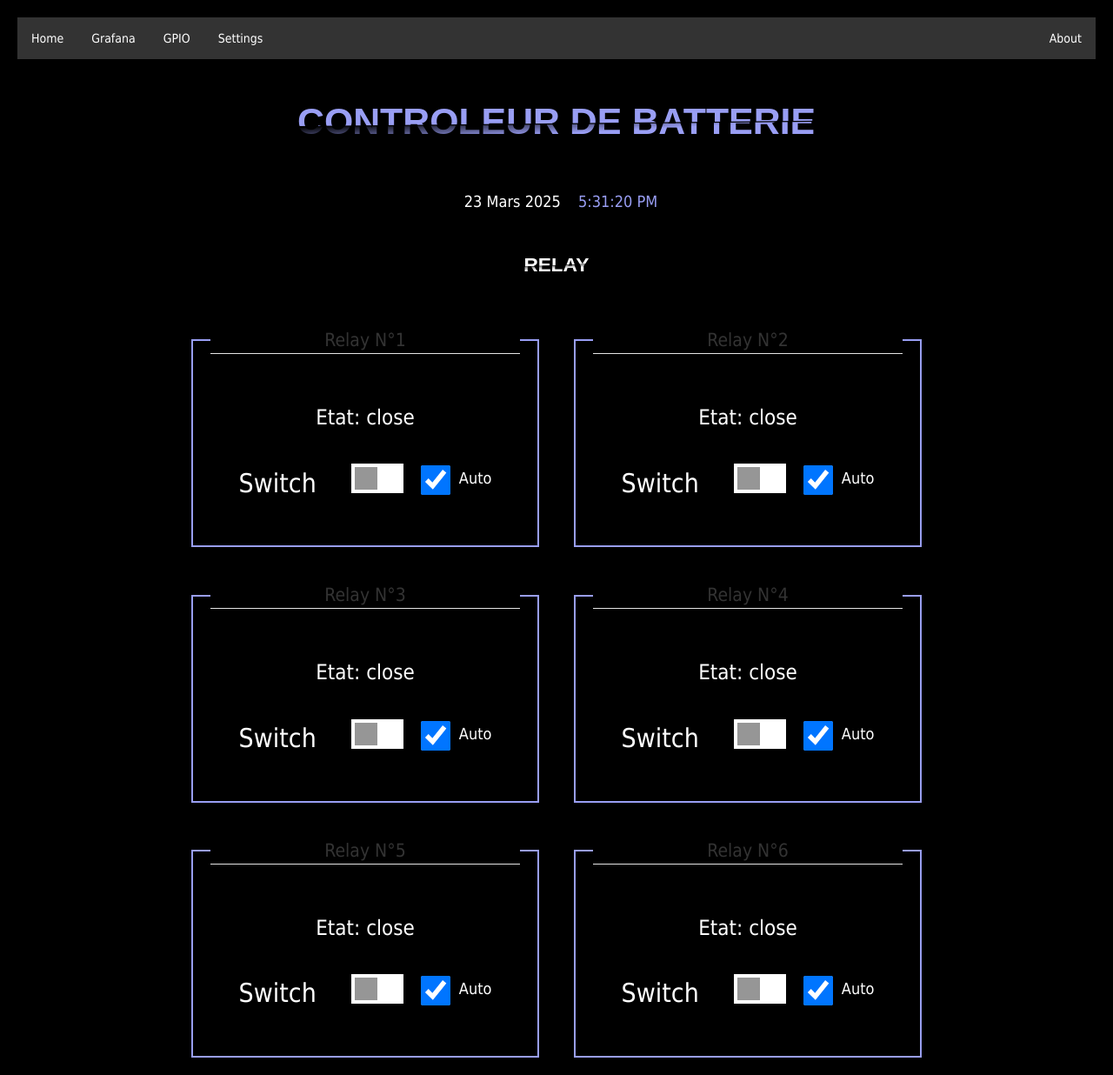
After one commit to Inertie78/voltage_regulator, a Python web app: template flask/templates/relay.html in a window 1280 px wide. The commit adds this page. Shown: the whole page at 87% size. Run offline with Jinja, Linux system fonts and the light colour scheme; the template is opened without the code that fills it, so the values that code supplies are empty; some libraries are stand-ins or nearby versions.

Commit message:
update srcipt and html switch

```diff
--- a/flask/static/script_raspio.js
+++ b/flask/static/script_relay.js
@@ -6,9 +6,21 @@ document.addEventListener("DOMContentLoaded", () => {
 
   // Function to handle input changes
   function handleInputChange(event) {
-    console.log(`Input changed: ${event.target.name} = ${event.target.checked}`);
+    const name = event.target.name;
+    const checked = event.target.checked;
+    const etat_switch = document.querySelectorAll('h3');
+    for (let i = 0; i < etat_switch.length; i++) {
+      let mainString = etat_switch[i].id
+      if (mainString.includes(name)) {
+        if(checked === true){
+          etat_switch[i].textContent = 'Etat open'
+        }else{
+          etat_switch[i].textContent = 'Etat close'
+        }
+      }
+    }
     const jsonObject = {};
-    jsonObject[event.target.name] = event.target.checked
+    jsonObject[name] = checked
     $.getJSON('/flask/relaySwitch', {
       result:JSON.stringify(jsonObject)
     }, function(data, status, xhr) {
--- a/flask/static/style.css
+++ b/flask/static/style.css
@@ -197,6 +197,14 @@ div.centered table
   align-items: center;
 
 }
+h4{
+  margin-left: 10px;
+}
+
+.class_box{
+  width: 34px;
+  height: 34px;
+}
 
 iframe{
   width: 100%;
--- /dev/null
+++ b/flask/templates/relay.html
@@ -0,0 +1,120 @@
+{% extends "index.html" %}
+{% block content %}
+<script src="static/script_relay.js"></script>
+
+<div class="classTitre">
+  <section class="wrapper" style="margin: 10px;">
+    <div class="top">Relay</div>
+    <div class="bottom" aria-hidden="true">Relay</div>
+  </section>
+</div>
+
+<div class="table-container">
+  <table>
+      <tr>
+        <th scope="row">
+          <td>
+            <fieldset>
+              <legend>Relay N°1</legend>
+              <h3 id="etat_rs_01">Etat: close</h3>
+              <div class="configuInput" style="margin-bottom: 20px;" >
+                <h2>Switch</h2>
+                <label class="switch">
+                  <input type="checkbox" id="rs_01" name="rs_01">
+                  <span class="slider"></span>
+                </label>
+                <input type="checkbox" class="class_box" id="au_rs_01" name="au_rs_01" value="Bike" checked>
+                <h4 for="au_rs_01">Auto</h4>
+              </div>
+            </fieldset>
+          </td>
+        </th>
+        <td>
+          <fieldset>
+            <legend>Relay N°2</legend>
+            <h3 id="etat_rs_02">Etat: close</h3>
+            <div class="configuInput" style="margin-bottom: 20px;" >
+              <h2>Switch</h2>
+              <label class="switch">
+                <input type="checkbox" id="rs_02" name="rs_02">
+                <span class="slider"></span>
+              </label>
+              <input type="checkbox" class="class_box" id="au_rs_02" name="au_rs_02" checked>
+              <h4 for="au_rs_02">Auto</h4>
+            </div>
+          </fieldset>
+        </td>
+      </tr>
+      <tr>
+        <th scope="row">
+          <td>
+            <fieldset>
+              <legend>Relay N°3</legend>
+              <h3 id="etat_rs_03">Etat: close</h3>
+              <div class="configuInput" style="margin-bottom: 20px;" >
+                <h2>Switch</h2>
+                <label class="switch">
+                  <input type="checkbox" id="rs_03" name="rs_03">
+                  <span class="slider"></span>
+                </label>
+                <input type="checkbox" class="class_box" id="au_rs_03" name="au_rs_03" checked>
+                <h4 for="au_rs_03">Auto</h4>
+              </div>
+
+            </fieldset>
+          </td>
+        </th>
+        <td>
+          <fieldset>
+            <legend>Relay N°4</legend>
+            <h3 id="etat_rs_04">Etat: close</h3>
+            <div class="configuInput" style="margin-bottom: 20px;" >
+              <h2>Switch</h2>
+              <label class="switch">
+                <input type="checkbox" id="rs_04" name="rs_04">
+                <span class="slider"></span>
+              </label>
+              <input type="checkbox" class="class_box" id="au_rs_04" name="au_rs_04" checked>
+              <h4 for="au_rs_04">Auto</h4>
+            </div>
+          </fieldset>
+        </td>
+      </tr>
+      <tr>
+        <th scope="row">
+          <td>
+            <fieldset>
+              <legend>Relay N°5</legend>
+              <h3 id="etat_rs_05">Etat: close</h3>
+              <div class="configuInput" style="margin-bottom: 20px;" >
+                <h2>Switch</h2>
+                <label class="switch">
+                  <input type="checkbox" id="rs_05" name="rs_05">
+                  <span class="slider"></span>
+                </label>
+                <input type="checkbox" class="class_box" id="au_rs_05" name="au_rs_05" checked>
+                <h4 for="au_rs_05">Auto</h4>
+              </div>
+            </fieldset>
+          </td>
+        </th>
+        <td>
+          <fieldset>
+            <legend>Relay N°6</legend>
+            <h3 id="etat_rs_06">Etat: close</h3>
+            <div class="configuInput" style="margin-bottom: 20px;" >
+              <h2>Switch</h2>
+              <label class="switch">
+                <input type="checkbox"  id="rs_06" name="rs_06">
+                <span class="slider"></span>
+              </label>
+              <input type="checkbox" class="class_box" id="au_rs_06" name="au_rs_06" checked>
+              <h4 for="au_rs_06">Auto</h4>
+            </div>
+          </fieldset>
+        </td>
+      </tr>
+  </table>
+</div>
+
+{% endblock %}
--- a/script/relayState.json
+++ b/script/relayState.json
@@ -1 +1,2 @@
-{"rs_01":"false", "rs_02":"false", "rs_03":"false", "rs_04":"false"}
+{"rs_01":"false", "au_rs_01":"true", "rs_02":"false", "au_rs_02":"true", "rs_03":"false", "au_rs_03":"true",
+ "rs_04":"false", "au_rs_04":"true", "rs_05":"false", "au_rs_05":"true", "rs_06":"false", "au_rs_06":"true"}
```
Also changed, not shown: flask/main.py (+42 -29 lines), flask/templates/raspio.html (deleted, +0 -45 lines), script/infoPc.py (+20 -12 lines), script/main.py (+43 -18 lines), README.md.
